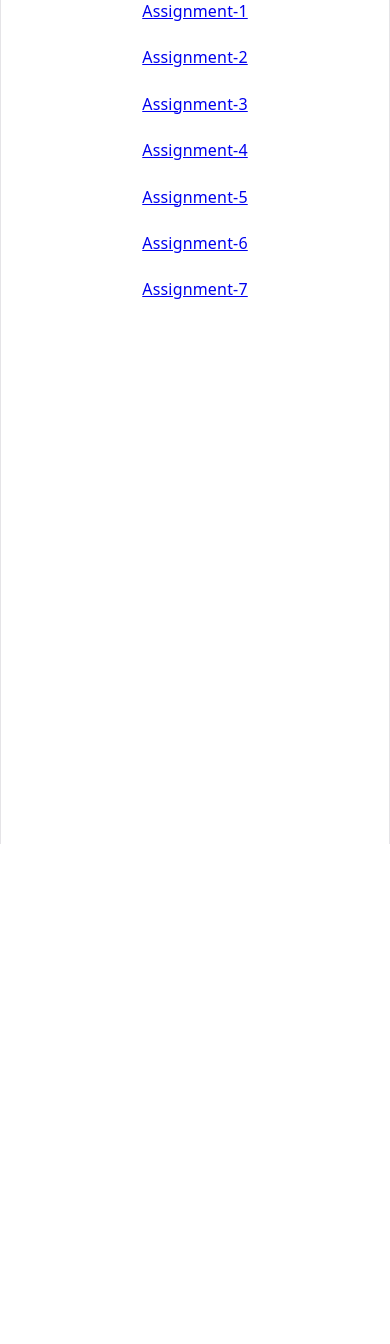
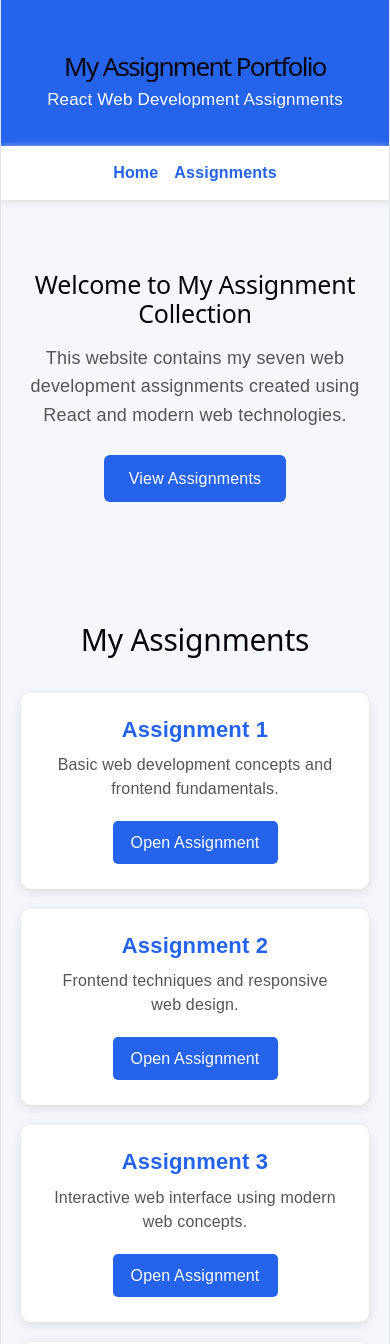
Before and after one commit to pratyush-2237/Assignment-1-7, a React (Vite) app in the folder Assignment-1-7/: page / in a window 390 px wide. Shown: the top 1344 px of the page. Before the commit the page ends 844 px from the top, so only its background shows below. Built offline with nearby package versions, Linux system fonts and the light colour scheme.

Commit message:
Update the Assignment-1-7

```diff
--- a/Assignment-1-7/src/App.css
+++ b/Assignment-1-7/src/App.css
@@ -1,184 +1,193 @@
-.counter {
-  font-size: 16px;
-  padding: 5px 10px;
+* {
+  margin: 0;
+  padding: 0;
+  box-sizing: border-box;
+}
+
+html {
+  scroll-behavior: smooth;
+}
+
+body {
+  font-family: Arial, sans-serif;
+  background-color: #f5f7fb;
+  color: #222;
+}
+
+.app {
+  min-height: 100vh;
+}
+
+/* Header */
+
+header {
+  background-color: #2563eb;
+  color: white;
+  text-align: center;
+  padding: 35px 20px;
+}
+
+header h1 {
+  font-size: 32px;
+  margin-bottom: 10px;
+}
+
+header p {
+  font-size: 17px;
+}
+
+/* Navigation */
+
+nav {
+  background-color: white;
+  padding: 15px;
+  text-align: center;
+  box-shadow: 0 2px 8px #ddd;
+}
+
+nav a {
+  color: #2563eb;
+  text-decoration: none;
+  margin: 0 15px;
+  font-weight: bold;
+}
+
+nav a:hover {
+  color: #1d4ed8;
+}
+
+/* Home Section */
+
+.home {
+  text-align: center;
+  padding: 70px 20px;
+  max-width: 800px;
+  margin: auto;
+}
+
+.home h2 {
+  font-size: 32px;
+  margin-bottom: 15px;
+}
+
+.home p {
+  color: #555;
+  font-size: 18px;
+  line-height: 1.6;
+  margin-bottom: 25px;
+}
+
+.button {
+  display: inline-block;
+  background-color: #2563eb;
+  color: white;
+  text-decoration: none;
+  padding: 12px 25px;
+  border-radius: 6px;
+}
+
+.button:hover {
+  background-color: #1d4ed8;
+}
+
+/* Assignment Section */
+
+.assignments {
+  padding: 50px 20px;
+  max-width: 1100px;
+  margin: auto;
+}
+
+.assignments h2 {
+  text-align: center;
+  font-size: 30px;
+  margin-bottom: 35px;
+}
+
+/* Assignment Cards */
+
+.assignment-container {
+  display: grid;
+  grid-template-columns: repeat(3, 1fr);
+  gap: 20px;
+}
+
+.assignment-card {
+  background-color: white;
+  padding: 25px;
+  border-radius: 10px;
+  box-shadow: 0 3px 12px #ddd;
+  transition: 0.3s;
+}
+
+.assignment-card:hover {
+  transform: translateY(-5px);
+  box-shadow: 0 6px 18px #ccc;
+}
+
+.assignment-card h3 {
+  color: #2563eb;
+  font-size: 22px;
+  margin-bottom: 12px;
+}
+
+.assignment-card p {
+  color: #555;
+  line-height: 1.5;
+  margin-bottom: 20px;
+}
+
+.assignment-card a {
+  display: inline-block;
+  background-color: #2563eb;
+  color: white;
+  text-decoration: none;
+  padding: 10px 18px;
   border-radius: 5px;
-  color: var(--accent);
-  background: var(--accent-bg);
-  border: 2px solid transparent;
-  transition: border-color 0.3s;
-  margin-bottom: 24px;
+}
 
-  &:hover {
-    border-color: var(--accent-border);
-  }
-  &:focus-visible {
-    outline: 2px solid var(--accent);
-    outline-offset: 2px;
+.assignment-card a:hover {
+  background-color: #1d4ed8;
+}
+
+/* Footer */
+
+footer {
+  background-color: #222;
+  color: white;
+  text-align: center;
+  padding: 25px;
+  margin-top: 50px;
+}
+
+footer p {
+  margin: 5px;
+}
+
+/* Tablet */
+
+@media (max-width: 800px) {
+  .assignment-container {
+    grid-template-columns: repeat(2, 1fr);
   }
 }
 
-.hero {
-  position: relative;
+/* Mobile */
 
-  .base,
-  .framework,
-  .vite {
-    inset-inline: 0;
-    margin: 0 auto;
+@media (max-width: 500px) {
+  header h1 {
+    font-size: 26px;
   }
 
-  .base {
-    width: 170px;
-    position: relative;
-    z-index: 0;
+  .home h2 {
+    font-size: 25px;
   }
 
-  .framework,
-  .vite {
-    position: absolute;
+  .assignment-container {
+    grid-template-columns: 1fr;
   }
 
-  .framework {
-    z-index: 1;
-    top: 34px;
-    height: 28px;
-    transform: perspective(2000px) rotateZ(300deg) rotateX(44deg) rotateY(39deg)
-      scale(1.4);
-  }
-
-  .vite {
-    z-index: 0;
-    top: 107px;
-    height: 26px;
-    width: auto;
-    transform: perspective(2000px) rotateZ(300deg) rotateX(40deg) rotateY(39deg)
-      scale(0.8);
+  nav a {
+    margin: 0 8px;
   }
 }
-
-#center {
-  display: flex;
-  flex-direction: column;
-  gap: 25px;
-  place-content: center;
-  place-items: center;
-  flex-grow: 1;
-
-  @media (max-width: 1024px) {
-    padding: 32px 20px 24px;
-    gap: 18px;
-  }
-}
-
-#next-steps {
-  display: flex;
-  border-top: 1px solid var(--border);
-  text-align: left;
-
-  & > div {
-    flex: 1 1 0;
-    padding: 32px;
-    @media (max-width: 1024px) {
-      padding: 24px 20px;
-    }
-  }
-
-  .icon {
-    margin-bottom: 16px;
-    width: 22px;
-    height: 22px;
-  }
-
-  @media (max-width: 1024px) {
-    flex-direction: column;
-    text-align: center;
-  }
-}
-
-#docs {
-  border-right: 1px solid var(--border);
-
-  @media (max-width: 1024px) {
-    border-right: none;
-    border-bottom: 1px solid var(--border);
-  }
-}
-
-#next-steps ul {
-  list-style: none;
-  padding: 0;
-  display: flex;
-  gap: 8px;
-  margin: 32px 0 0;
-
-  .logo {
-    height: 18px;
-  }
-
-  a {
-    color: var(--text-h);
-    font-size: 16px;
-    border-radius: 6px;
-    background: var(--social-bg);
-    display: flex;
-    padding: 6px 12px;
-    align-items: center;
-    gap: 8px;
-    text-decoration: none;
-    transition: box-shadow 0.3s;
-
-    &:hover {
-      box-shadow: var(--shadow);
-    }
-    .button-icon {
-      height: 18px;
-      width: 18px;
-    }
-  }
-
-  @media (max-width: 1024px) {
-    margin-top: 20px;
-    flex-wrap: wrap;
-    justify-content: center;
-
-    li {
-      flex: 1 1 calc(50% - 8px);
-    }
-
-    a {
-      width: 100%;
-      justify-content: center;
-      box-sizing: border-box;
-    }
-  }
-}
-
-#spacer {
-  height: 88px;
-  border-top: 1px solid var(--border);
-  @media (max-width: 1024px) {
-    height: 48px;
-  }
-}
-
-.ticks {
-  position: relative;
-  width: 100%;
-
-  &::before,
-  &::after {
-    content: '';
-    position: absolute;
-    top: -4.5px;
-    border: 5px solid transparent;
-  }
-
-  &::before {
-    left: 0;
-    border-left-color: var(--border);
-  }
-  &::after {
-    right: 0;
-    border-right-color: var(--border);
-  }
-}
--- a/Assignment-1-7/src/App.jsx
+++ b/Assignment-1-7/src/App.jsx
@@ -1,23 +1,125 @@
-import { useState } from 'react'
-import heroImg from './assets/hero.png'
-import reactLogo from './assets/react.svg'
-import viteLogo from './assets/vite.svg'
-import './App.css'
+import "./App.css";
 
 function App() {
-  const [count, setCount] = useState(0)
+  const assignments = [
+    {
+      id: 1,
+      title: "Assignment 1",
+      description: "Basic web development concepts and frontend fundamentals.",
+      link: "/src/assignment_1/index.html"
+    },
+    {
+      id: 2,
+      title: "Assignment 2",
+      description: "Frontend techniques and responsive web design.",
+      link: "/src/assignment_2/index.html"
+    },
+    {
+      id: 3,
+      title: "Assignment 3",
+      description: "Interactive web interface using modern web concepts.",
+      link: "/src/assignment_3/index.html"
+    },
+    {
+      id: 4,
+      title: "Assignment 4",
+      description: "Weather dashboard using API integration.",
+      link: "/src/assignment_4/index.html"
+    },
+    {
+      id: 5,
+      title: "Assignment 5",
+      description: "React components and user interface development.",
+      link: "/src/assignment_5/index.html"
+    },
+    {
+      id: 6,
+      title: "Assignment 6",
+      description: "Task manager application using React.",
+      link: "/src/assignment_6/index.html"
+    },
+    {
+      id: 7,
+      title: "Assignment 7",
+      description: "Authentication system using React and local storage.",
+      link: "/src/assignment_7/index.html"
+    }
+  ];
 
   return (
-    <>
-    <a href="/src/assignment_1/index1.html" target="_blank">Assignment-1</a><br/>
-    <a href="/src/assignment_2/index2.html" target="_blank">Assignment-2</a><br/>
-    <a href="/src/assignment_3/index3.html" target="_blank">Assignment-3</a><br/>
-    <a href="/src/assignment_4/index4.html" target="_blank">Assignment-4</a><br/>
-    <a href="/src/assignment_5/index5.html" target="_blank">Assignment-5</a><br/>
-    <a href="/src/assignment_6/index6.html" target="_blank">Assignment-6</a><br/>
-    <a href="/src/assignment_7/index7.html" target="_blank">Assignment-7</a><br/>
-    </>
-  )
+    <div className="app">
+
+      <header>
+        <h1>My Assignment Portfolio</h1>
+        <p>React Web Development Assignments</p>
+      </header>
+
+      <nav>
+        <a href="#home">Home</a>
+        <a href="#assignments">Assignments</a>
+      </nav>
+
+      <main>
+
+        <section id="home" className="home">
+          <h2>Welcome to My Assignment Collection</h2>
+
+          <p>
+            This website contains my seven web development assignments
+            created using React and modern web technologies.
+          </p>
+
+          <a href="#assignments" className="button">
+            View Assignments
+          </a>
+        </section>
+
+        <section id="assignments" className="assignments">
+
+          <h2>My Assignments</h2>
+
+          <div className="assignment-container">
+
+            {assignments.map((assignment) => (
+              <div className="assignment-card" key={assignment.id}>
+
+                <h3>
+                  {assignment.title}
+                </h3>
+
+                <p>
+                  {assignment.description}
+                </p>
+
+                <a
+                  href={assignment.link}
+                  target="_blank"
+                  rel="noreferrer"
+                >
+                  Open Assignment
+                </a>
+
+              </div>
+            ))}
+
+          </div>
+
+        </section>
+
+      </main>
+
+      <footer>
+        <p>
+          © 2026 My Assignment Portfolio
+        </p>
+
+        <p>
+          Built with React
+        </p>
+      </footer>
+
+    </div>
+  );
 }
 
 export default App;
--- a/Assignment-1-7/vite.config.js
+++ b/Assignment-1-7/vite.config.js
@@ -1,11 +1,29 @@
 import react, { reactCompilerPreset } from '@vitejs/plugin-react'
 import babel from '@rolldown/plugin-babel'
 import { defineConfig } from 'vite'
+import { resolve } from 'node:path'
 
-// https://vite.dev/config/
+const assignmentPages = Object.fromEntries(
+  [1, 2, 3, 4, 5, 6, 7].map((n) => [
+    `assignment_${n}`,
+    resolve(import.meta.dirname, `src/assignment_${n}/index.html`),
+  ])
+)
+
 export default defineConfig({
+  base: '/Abhick-2209_Assignment-1-7/',
+
   plugins: [
     react(),
-    babel({ presets: [reactCompilerPreset()] })
+    babel({ presets: [reactCompilerPreset()] }),
   ],
+
+  build: {
+    rollupOptions: {
+      input: {
+        main: resolve(import.meta.dirname, 'index.html'),
+        ...assignmentPages,
+      },
+    },
+  },
 })
```
Also changed, not shown: Assignment-1-7/src/assignment_1/index.html (renamed from Assignment-1-7/src/assignment_1/index1.html), Assignment-1-7/src/assignment_2/index.html (renamed from Assignment-1-7/src/assignment_2/index2.html), Assignment-1-7/src/assignment_3/index.html (renamed from Assignment-1-7/src/assignment_3/index3.html), Assignment-1-7/src/assignment_4/index.html (renamed from Assignment-1-7/src/assignment_4/index4.html), Assignment-1-7/src/assignment_5/index.html (renamed from Assignment-1-7/src/assignment_5/index5.html), Assignment-1-7/src/assignment_6/index.html (renamed from Assignment-1-7/src/assignment_6/index6.html), Assignment-1-7/src/assignment_7/index.html (renamed from Assignment-1-7/src/assignment_7/index7.html).
